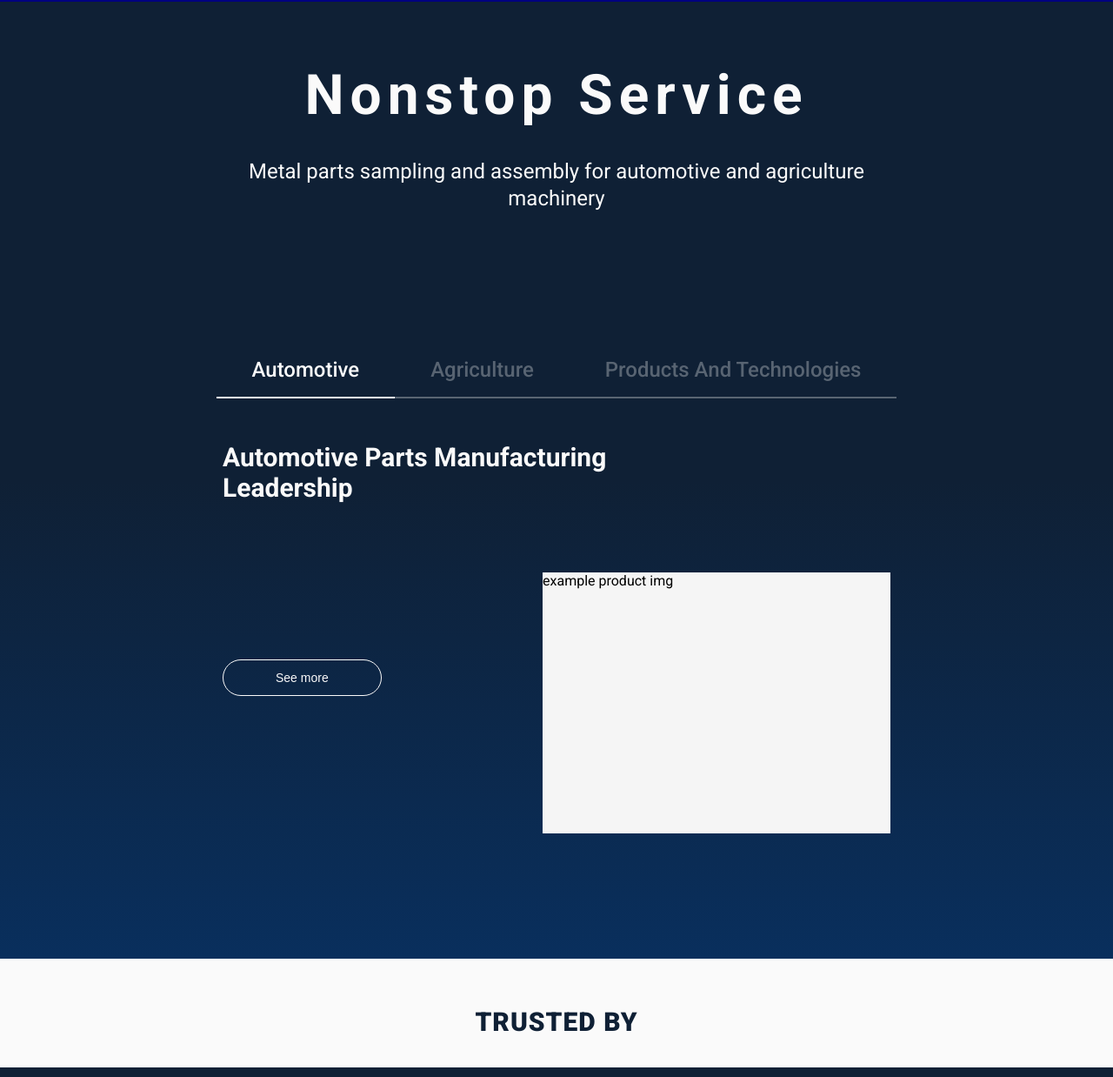
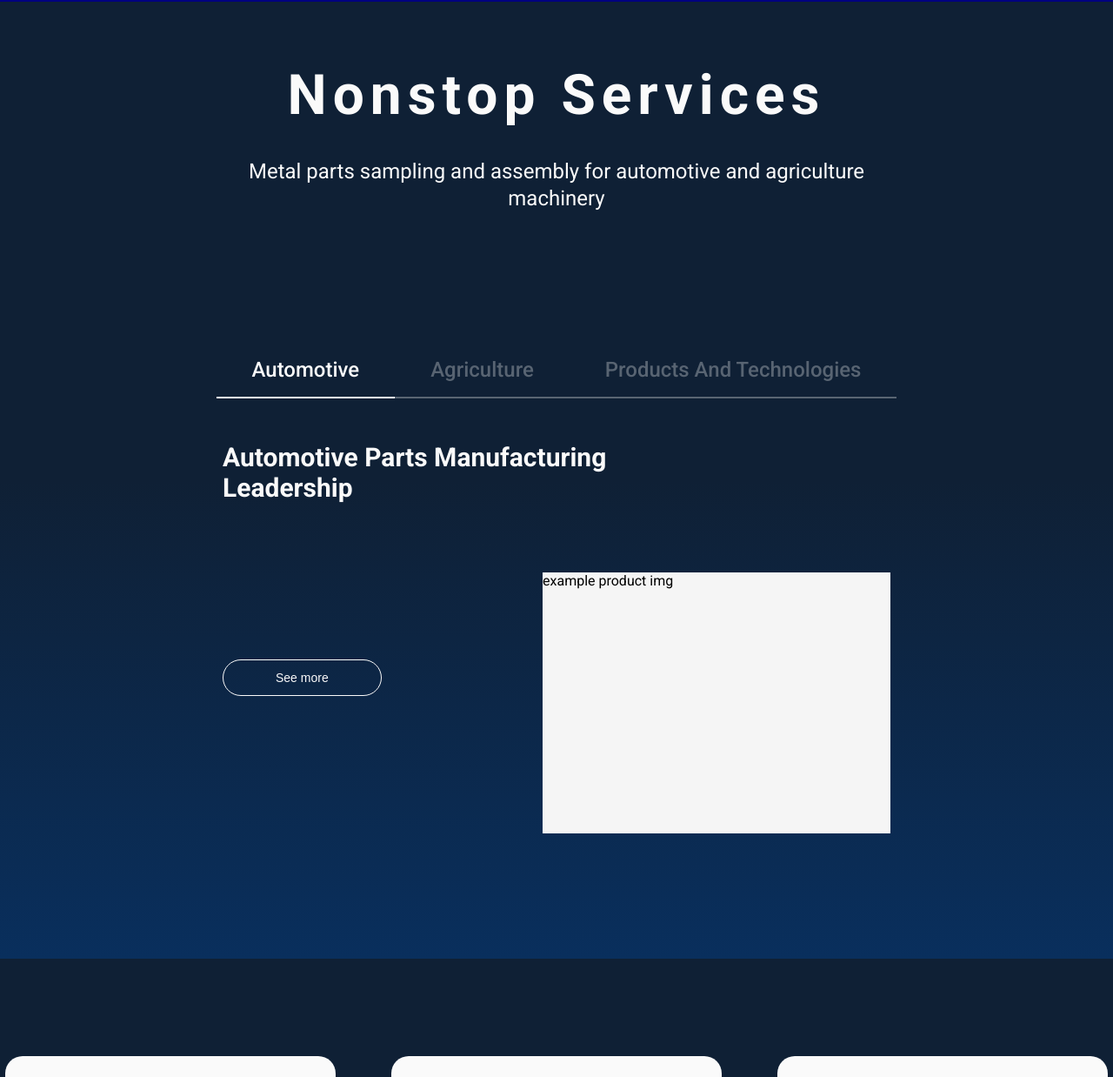
Before and after one commit to plode-v/vcs-website, a website: page index.html in a window 1280 px wide. Shown: the part 962-2200 px from the top of the page at 87% size. Drawn offline with nearby package versions, Linux system fonts and the light colour scheme.

Commit message:
update customer's section

```diff
--- a/index.html
+++ b/index.html
@@ -310,7 +310,7 @@
 
     <section id="products-section">
         <div class="products-header">
-            <h1>Nonstop Service</h1>
+            <h1>Nonstop Services</h1>
             <p>Metal parts sampling and assembly for automotive and agriculture machinery</p>
         </div>
         <div class="products-menu">
@@ -345,67 +345,6 @@
             </div>
         </div>
     </section>
-
-    <section id="customers-section">
-        <div class="customers-header-wrapper">
-            <h1>Trusted By</h1>
-
-        </div>
-        <!-- <div class="slider top">
-            <div class="slide">
-                <img src="http://125.25.57.91:8081/wp-content/uploads/2023/08/Picture3-2.png" alt="honda">
-                <img src="http://125.25.57.91:8081/wp-content/uploads/2023/08/Picture1-2.png" alt="toyota">
-                <img src="http://125.25.57.91:8081/wp-content/uploads/2023/08/Picture2-2.png" alt="isuzu">
-                <img src="http://125.25.57.91:8081/wp-content/uploads/2023/08/Picture21-1.png" alt="kubota-logo">
-                <img src="http://125.25.57.91:8081/wp-content/uploads/2023/08/Picture15-1.png" alt="kubota-krda-logo">
-                <img src="http://125.25.57.91:8081/wp-content/uploads/2023/08/Picture4-2.png" alt="hino-truck-logo">
-                <img src="http://125.25.57.91:8081/wp-content/uploads/2023/08/Picture5-1.png" alt="mitsubishi">
-                <img src="http://125.25.57.91:8081/wp-content/uploads/2023/08/Picture28.png" alt="nissan">
-                <img src="http://125.25.57.91:8081/wp-content/uploads/2023/08/Picture9-1.png" alt="yanmar">
-                <img src="http://125.25.57.91:8081/wp-content/uploads/2023/08/Picture13-1.png" alt="komatsu">
-                <img src="http://125.25.57.91:8081/wp-content/uploads/2023/08/Picture7.png" alt="mg-logo">
-                <img src="http://125.25.57.91:8081/wp-content/uploads/2023/08/Picture8.png" alt="gwm">
-                <img src="http://125.25.57.91:8081/wp-content/uploads/2023/08/Picture11.png" alt="denso">
-                <img src="http://125.25.57.91:8081/wp-content/uploads/2023/08/Picture16.png" alt="logisnext">
-                <img src="http://125.25.57.91:8081/wp-content/uploads/2023/08/Picture18.png" alt="honda-wing">
-            </div>
-
-            <div class="slide">
-                <img src="http://125.25.57.91:8081/wp-content/uploads/2023/08/Picture3-2.png" alt="honda">
-                <img src="http://125.25.57.91:8081/wp-content/uploads/2023/08/Picture1-2.png" alt="toyota">
-                <img src="http://125.25.57.91:8081/wp-content/uploads/2023/08/Picture2-2.png" alt="isuzu">
-                <img src="http://125.25.57.91:8081/wp-content/uploads/2023/08/Picture21-1.png" alt="kubota-logo">
-                <img src="http://125.25.57.91:8081/wp-content/uploads/2023/08/Picture15-1.png" alt="kubota-krda-logo">
-                <img src="http://125.25.57.91:8081/wp-content/uploads/2023/08/Picture4-2.png" alt="hino-truck-logo">
-                <img src="http://125.25.57.91:8081/wp-content/uploads/2023/08/Picture5-1.png" alt="mitsubishi">
-                <img src="http://125.25.57.91:8081/wp-content/uploads/2023/08/Picture28.png" alt="nissan">
-                <img src="http://125.25.57.91:8081/wp-content/uploads/2023/08/Picture9-1.png" alt="yanmar">
-                <img src="http://125.25.57.91:8081/wp-content/uploads/2023/08/Picture13-1.png" alt="komatsu">
-                <img src="http://125.25.57.91:8081/wp-content/uploads/2023/08/Picture7.png" alt="mg-logo">
-                <img src="http://125.25.57.91:8081/wp-content/uploads/2023/08/Picture8.png" alt="gwm">
-                <img src="http://125.25.57.91:8081/wp-content/uploads/2023/08/Picture11.png" alt="denso">
-                <img src="http://125.25.57.91:8081/wp-content/uploads/2023/08/Picture16.png" alt="logisnext">
-                <img src="http://125.25.57.91:8081/wp-content/uploads/2023/08/Picture18.png" alt="honda-wing">
-            </div>
-
-            <div class="slide">
-                <img src="http://125.25.57.91:8081/wp-content/uploads/2023/08/Picture3-2.png" alt="honda">
-                <img src="http://125.25.57.91:8081/wp-content/uploads/2023/08/Picture1-2.png" alt="toyota">
-                <img src="http://125.25.57.91:8081/wp-content/uploads/2023/08/Picture2-2.png" alt="isuzu">
-                <img src="http://125.25.57.91:8081/wp-content/uploads/2023/08/Picture21-1.png" alt="kubota-logo">
-                <img src="http://125.25.57.91:8081/wp-content/uploads/2023/08/Picture15-1.png" alt="kubota-krda-logo">
-                <img src="http://125.25.57.91:8081/wp-content/uploads/2023/08/Picture4-2.png" alt="hino-truck-logo">
-                <img src="http://125.25.57.91:8081/wp-content/uploads/2023/08/Picture5-1.png" alt="mitsubishi">
-                <img src="http://125.25.57.91:8081/wp-content/uploads/2023/08/Picture28.png" alt="nissan">
-                <img src="http://125.25.57.91:8081/wp-content/uploads/2023/08/Picture9-1.png" alt="yanmar">
-                <img src="http://125.25.57.91:8081/wp-content/uploads/2023/08/Picture13-1.png" alt="komatsu">
-                <img src="http://125.25.57.91:8081/wp-content/uploads/2023/08/Picture7.png" alt="mg-logo">
-                <img src="http://125.25.57.91:8081/wp-content/uploads/2023/08/Picture8.png" alt="gwm">
-                <img src="http://125.25.57.91:8081/wp-content/uploads/2023/08/Picture11.png" alt="denso">
-                <img src="http://125.25.57.91:8081/wp-content/uploads/2023/08/Picture16.png" alt="logisnext">
-                <img src="http://125.25.57.91:8081/wp-content/uploads/2023/08/Picture18.png" alt="honda-wing">
-            </div>
-        </div> -->
 
         <div class="testimonials">
             <div class="card">
```
